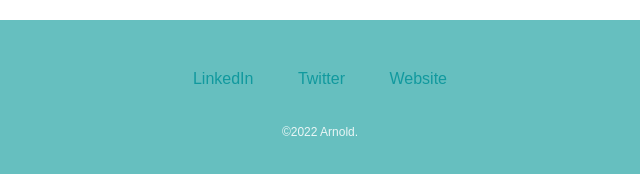
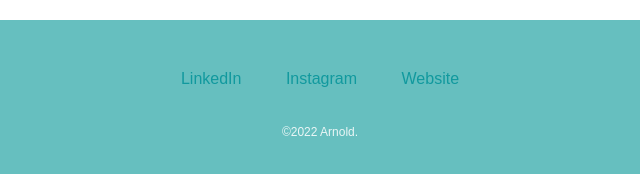
Before and after one commit to Arnolds18/css, a plain HTML site: page index.html in a window 1280 px wide. Shown: the part 2652-2826 px from the top of the page, 320-960 px from the left. Drawn offline with Linux system fonts and the light colour scheme.

Commit message:
Adding link for LinkedIn and Instagram

```diff
--- a/index.html
+++ b/index.html
@@ -53,9 +53,9 @@
     </div>
 
     <div class="bottom-container">
-        <a class="footer-link" href="https://www.linkedin.com/">LinkedIn</a>
-        <a class="footer-link" href="https://twitter.com/">Twitter</a>
-        <a class="footer-link" href="https://www.appbrewery.co/">Website</a>
+        <a class="footer-link" href="https://www.linkedin.com/in/arnold-sidiprasetija-3410521ab/">LinkedIn</a>
+        <a class="footer-link" href="https://www.instagram.com/arnoldprasetija18/">Instagram</a>
+        <a class="footer-link" href="https://google.com/">Website</a>
         <p class="copyright">©2022 Arnold.</p>
     </div>
 </body>
```
